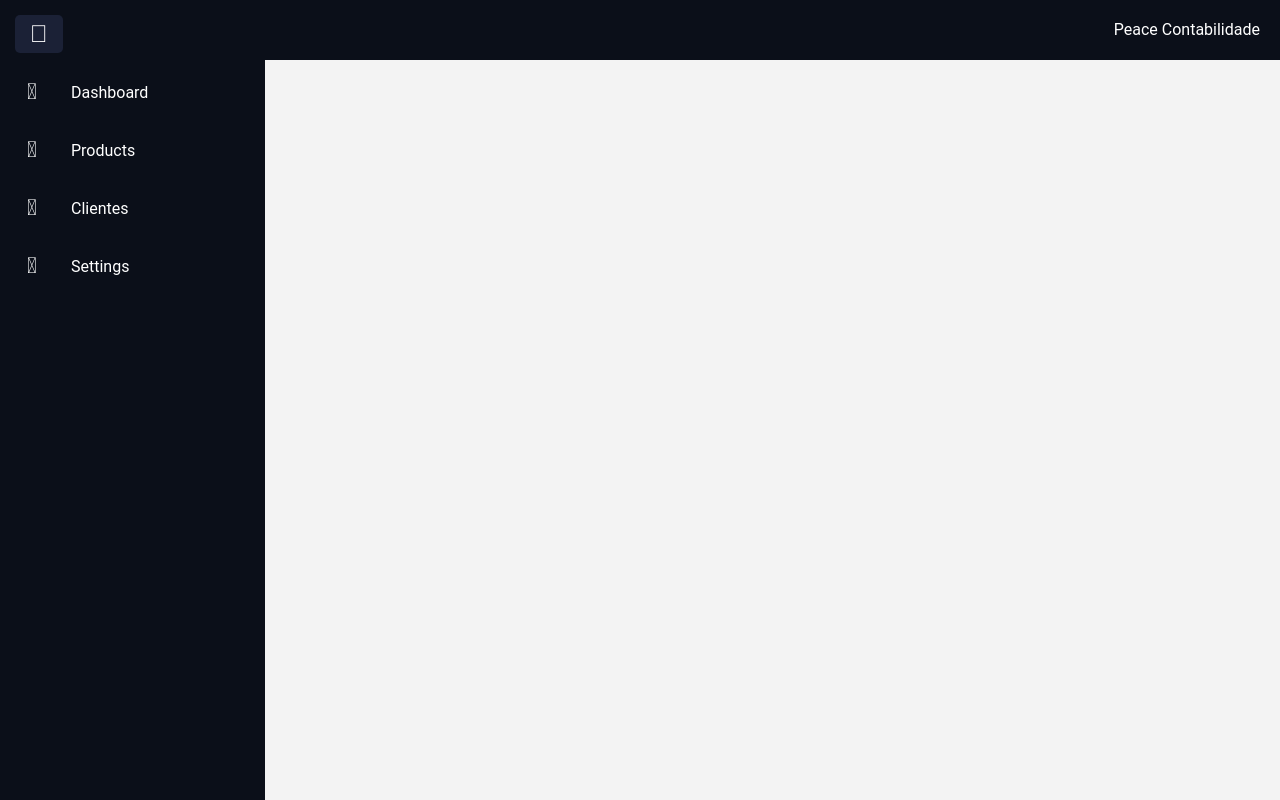
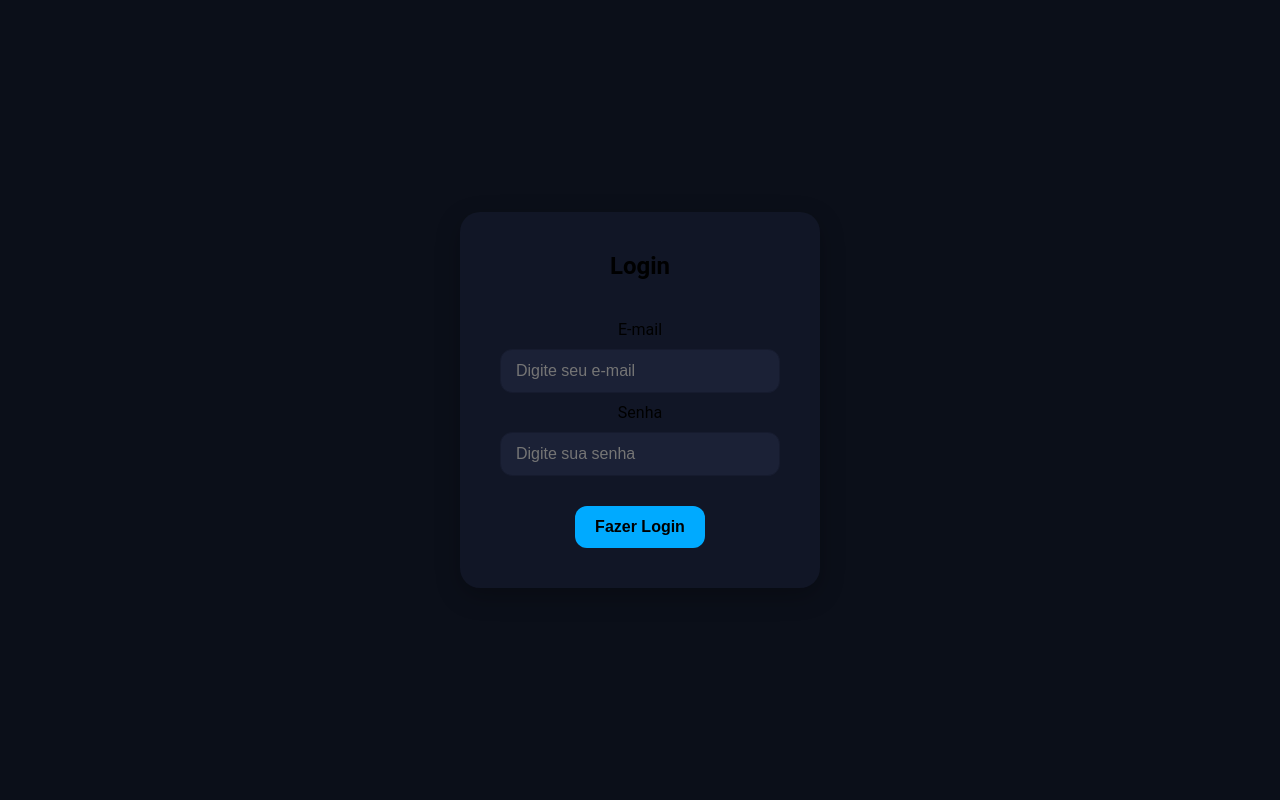
Before and after one commit to alderjunio/sidenav, an Angular app: page /login in a window 1280 px wide. Before the commit this address led to /. Built offline with nearby package versions, Linux system fonts and the light colour scheme.

Commit message:
criado o login

```diff
--- a/src/app/app.component.html
+++ b/src/app/app.component.html
@@ -1,9 +1 @@
-<app-left-sidebar
-  [isLeftSidebarCollapsed]="isLeftSidebarCollapsed()"
-  (changeIsLeftSidebarCollapsed)="changeIsLeftSidebarCollapsed($event)"
-/>
-
-<app-main
-  [isLeftSidebarCollapsed]="isLeftSidebarCollapsed()"
-  [screenWidth]="screenWidth()"
-/>
+<router-outlet></router-outlet>
--- a/src/app/app.component.ts
+++ b/src/app/app.component.ts
@@ -1,31 +1,11 @@
-import { Component, HostListener, OnInit, signal } from '@angular/core';
-import { LeftSidebarComponent } from './componentes/left-sidebar/left-sidebar.component';
-import { MainComponent } from './pages/main/main.component';
+import { Component } from '@angular/core';
+import { RouterOutlet } from '@angular/router';
 
 @Component({
   selector: 'app-root',
   standalone: true,
-  imports: [LeftSidebarComponent, MainComponent],
+  imports: [RouterOutlet],
   templateUrl: './app.component.html',
-  styleUrl: './app.component.css',
+  styleUrls: ['./app.component.css']
 })
-export class AppComponent implements OnInit {
-  isLeftSidebarCollapsed = signal<boolean>(false);
-  screenWidth = signal<number>(window.innerWidth);
-
-  @HostListener('window:resize')
-  onResize() {
-    this.screenWidth.set(window.innerWidth);
-    if (this.screenWidth() < 768) {
-      this.isLeftSidebarCollapsed.set(true);
-    }
-  }
-
-  ngOnInit(): void {
-    this.isLeftSidebarCollapsed.set(this.screenWidth() < 768);
-  }
-
-  changeIsLeftSidebarCollapsed(isLeftSidebarCollapsed: boolean): void {
-    this.isLeftSidebarCollapsed.set(isLeftSidebarCollapsed);
-  }
-}
+export class AppComponent {}
--- a/src/app/app.config.ts
+++ b/src/app/app.config.ts
@@ -1,9 +1,14 @@
 import { ApplicationConfig, provideZoneChangeDetection } from '@angular/core';
 import { provideRouter } from '@angular/router';
-
+import { provideHttpClient, withInterceptorsFromDi } from '@angular/common/http';
 import { routes } from './app.routes';
 import { provideAnimationsAsync } from '@angular/platform-browser/animations/async';
 
 export const appConfig: ApplicationConfig = {
-  providers: [provideZoneChangeDetection({ eventCoalescing: true }), provideRouter(routes), provideAnimationsAsync()]
+  providers: [
+    provideZoneChangeDetection({ eventCoalescing: true }),
+    provideRouter(routes),
+    provideHttpClient(withInterceptorsFromDi()),
+    provideAnimationsAsync()
+  ]
 };
--- a/src/app/app.routes.ts
+++ b/src/app/app.routes.ts
@@ -3,11 +3,28 @@ import { DashboardComponent } from './pages/dashboard/dashboard.component';
 import { ProductsComponent } from './pages/products/products.component';
 import { SettingsComponent } from './pages/settings/settings.component';
 import { ClientesComponent } from './pages/clientes/clientes.component';
+import { LoginComponent } from './pages/login/login.component';
+import { HomeComponent } from './pages/home/home.component';
+import { MainComponent } from './pages/main/main.component';
+import { AuthGuard } from './guards/auth.guard';
 
 export const routes: Routes = [
-  { path: '', redirectTo: 'dashboard', pathMatch: 'full' },
-  { path: 'dashboard', component: DashboardComponent },
-  { path: 'products', component: ProductsComponent },
-  { path: 'settings', component: SettingsComponent },
-  { path: 'clientes', component: ClientesComponent },
+  { path: '', redirectTo: 'login', pathMatch: 'full' },
+
+  { path: 'login', component: LoginComponent },
+
+  {
+    path: 'home',
+    component: HomeComponent,
+    canActivate: [AuthGuard],
+    children: [
+      { path: 'dashboard', component: DashboardComponent },
+      { path: 'products', component: ProductsComponent },
+      { path: 'settings', component: SettingsComponent },
+      { path: 'clientes', component: ClientesComponent },
+      { path: '', redirectTo: 'dashboard', pathMatch: 'full' }
+    ]
+  },
+
+  { path: '**', redirectTo: 'login' }
 ];
--- /dev/null
+++ b/src/app/pages/home/home.component.html
@@ -0,0 +1,9 @@
+<app-left-sidebar
+  [isLeftSidebarCollapsed]="isLeftSidebarCollapsed()"
+  (changeIsLeftSidebarCollapsed)="changeIsLeftSidebarCollapsed($event)"
+></app-left-sidebar>
+
+<app-main
+  [isLeftSidebarCollapsed]="isLeftSidebarCollapsed()"
+  [screenWidth]="screenWidth()"
+></app-main>
--- /dev/null
+++ b/src/app/pages/home/home.component.ts
@@ -0,0 +1,31 @@
+import { Component, HostListener, OnInit, signal } from '@angular/core';
+import { LeftSidebarComponent } from '../../componentes/left-sidebar/left-sidebar.component';
+import { MainComponent } from '../main/main.component';
+
+@Component({
+  selector: 'app-home',
+  standalone: true,
+  imports: [LeftSidebarComponent, MainComponent],
+  templateUrl: './home.component.html',
+  styleUrl: './home.component.css'
+})
+export class HomeComponent implements OnInit {
+  isLeftSidebarCollapsed = signal<boolean>(false);
+  screenWidth = signal<number>(window.innerWidth);
+
+  @HostListener('window:resize')
+  onResize() {
+    this.screenWidth.set(window.innerWidth);
+    if (this.screenWidth() < 768) {
+      this.isLeftSidebarCollapsed.set(true);
+    }
+  }
+
+  ngOnInit(): void {
+    this.isLeftSidebarCollapsed.set(this.screenWidth() < 768);
+  }
+
+  changeIsLeftSidebarCollapsed(isLeftSidebarCollapsed: boolean): void {
+    this.isLeftSidebarCollapsed.set(isLeftSidebarCollapsed);
+  }
+}
--- /dev/null
+++ b/src/app/pages/login/login.component.css
@@ -0,0 +1,61 @@
+.login-container {
+  display: flex;
+  justify-content: center;
+  align-items: center;
+  height: 100vh;
+  background-color: var(--color-bg);
+  color: var(--color-text);
+  transition: background-color var(--transition), color var(--transition);
+}
+
+.login-card {
+  background-color: var(--color-surface);
+  padding: 40px;
+  border-radius: 20px;
+  box-shadow: 0 8px 24px rgba(0,0,0,0.25);
+  width: 100%;
+  max-width: 360px;
+  display: flex;
+  flex-direction: column;
+  gap: 20px;
+  text-align: center;
+}
+
+.login-card h2 {
+  margin-bottom: 20px;
+  color: var(--color-text);
+}
+
+.login-card input {
+  width: 100%;
+  padding: 12px 15px;
+  border: 1px solid var(--color-panel);
+  border-radius: 12px;
+  background-color: var(--color-surface-alt);
+  color: var(--color-text);
+  font-size: 1rem;
+  margin: 10px 0;
+}
+
+.login-card input:focus {
+  outline: none;
+  border-color: var(--color-accent);
+  background-color: var(--color-surface);
+}
+
+.login-card button {
+  padding: 12px 20px;
+  border: none;
+  border-radius: 12px;
+  background-color: var(--color-accent);
+  color: var(--color-text);
+  font-size: 1rem;
+  font-weight: 600;
+  cursor: pointer;
+  transition: background-color 0.2s, transform 0.15s;
+  margin-top: 20px;
+}
+
+.login-card button:hover {
+  transform: scale(1.03);
+}
--- /dev/null
+++ b/src/app/pages/login/login.component.html
@@ -0,0 +1,33 @@
+<div class="login-container">
+  <div class="login-card">
+    <h2>Login</h2>
+
+    <form (ngSubmit)="entrar()" #loginForm="ngForm">
+      <label for="email">E-mail</label>
+      <input
+        type="email"
+        id="email"
+        name="email"
+        [(ngModel)]="email"
+        required
+        placeholder="Digite seu e-mail"
+      />
+
+      <label for="senha">Senha</label>
+      <input
+        type="password"
+        id="senha"
+        name="senha"
+        [(ngModel)]="senha"
+        required
+        placeholder="Digite sua senha"
+      />
+
+      <button type="submit" [disabled]="loading">
+        {{ loading ? 'Entrando...' : 'Fazer Login' }}
+      </button>
+
+      <p class="erro" *ngIf="erro">{{ erro }}</p>
+    </form>
+  </div>
+</div>
--- /dev/null
+++ b/src/app/pages/login/login.component.ts
@@ -0,0 +1,57 @@
+import { Component } from '@angular/core';
+import { CommonModule } from '@angular/common';
+import { Router, RouterModule } from '@angular/router';
+import { FormsModule } from '@angular/forms';
+import { AuthService } from '../../services/auth.service';
+
+@Component({
+  selector: 'app-login',
+  standalone: true,
+  imports: [CommonModule, RouterModule, FormsModule],
+  templateUrl: './login.component.html',
+  styleUrls: ['./login.component.css']
+})
+export class LoginComponent {
+  email = '';
+  senha = '';
+  erro = '';
+  loading = false;
+
+  constructor(private authService: AuthService, private router: Router) {}
+
+  entrar() {
+    console.log('Método entrar() chamado', this.email, this.senha);
+    this.loading = true;
+    this.erro = '';
+
+    if (!this.email || !this.senha) {
+      this.erro = 'Preencha email e senha.';
+      this.loading = false;
+      return;
+    }
+
+    this.authService.login(this.email, this.senha).subscribe({
+      next: (res) => {
+        console.log('Login bem-sucedido:', res);
+
+        // 👇 Garante que o usuário e o token sejam capturados corretamente
+        const usuario = res.usuario || res.user || res?.data?.usuario || null;
+
+        if (usuario) {
+          console.log('🟢 Usuário salvo no localStorage:', usuario);
+          this.authService.setSession(res.token, usuario);
+        } else {
+          console.warn('⚠️ Nenhum usuário retornado no login');
+        }
+
+        this.loading = false;
+        this.router.navigate(['/home']);
+      },
+      error: (err) => {
+        console.error('Erro no login', err);
+        this.erro = 'Email ou senha inválidos.';
+        this.loading = false;
+      }
+    });
+  }
+}
```
Also changed, not shown: src/app/pages/home/home.component.css (added).
